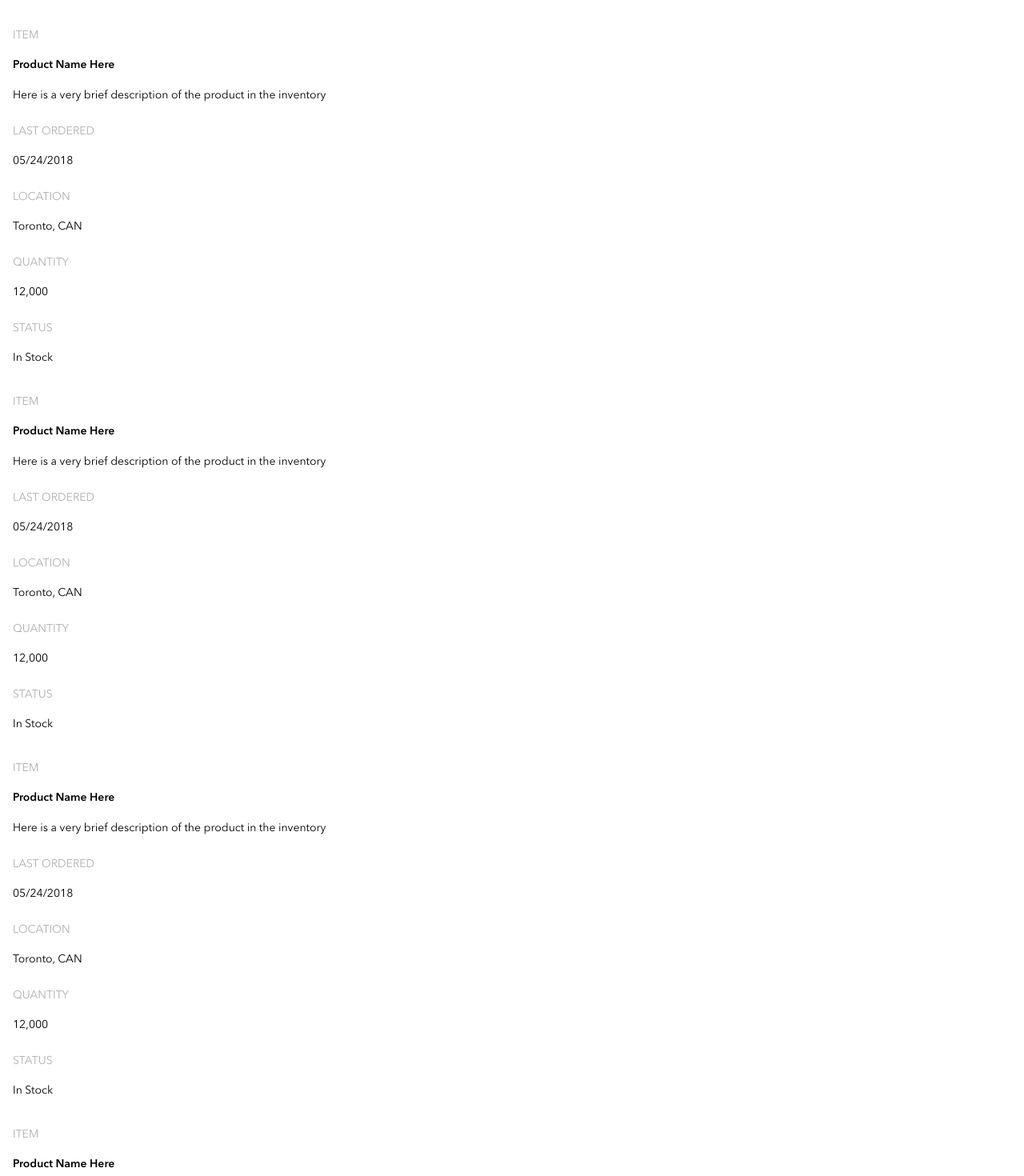
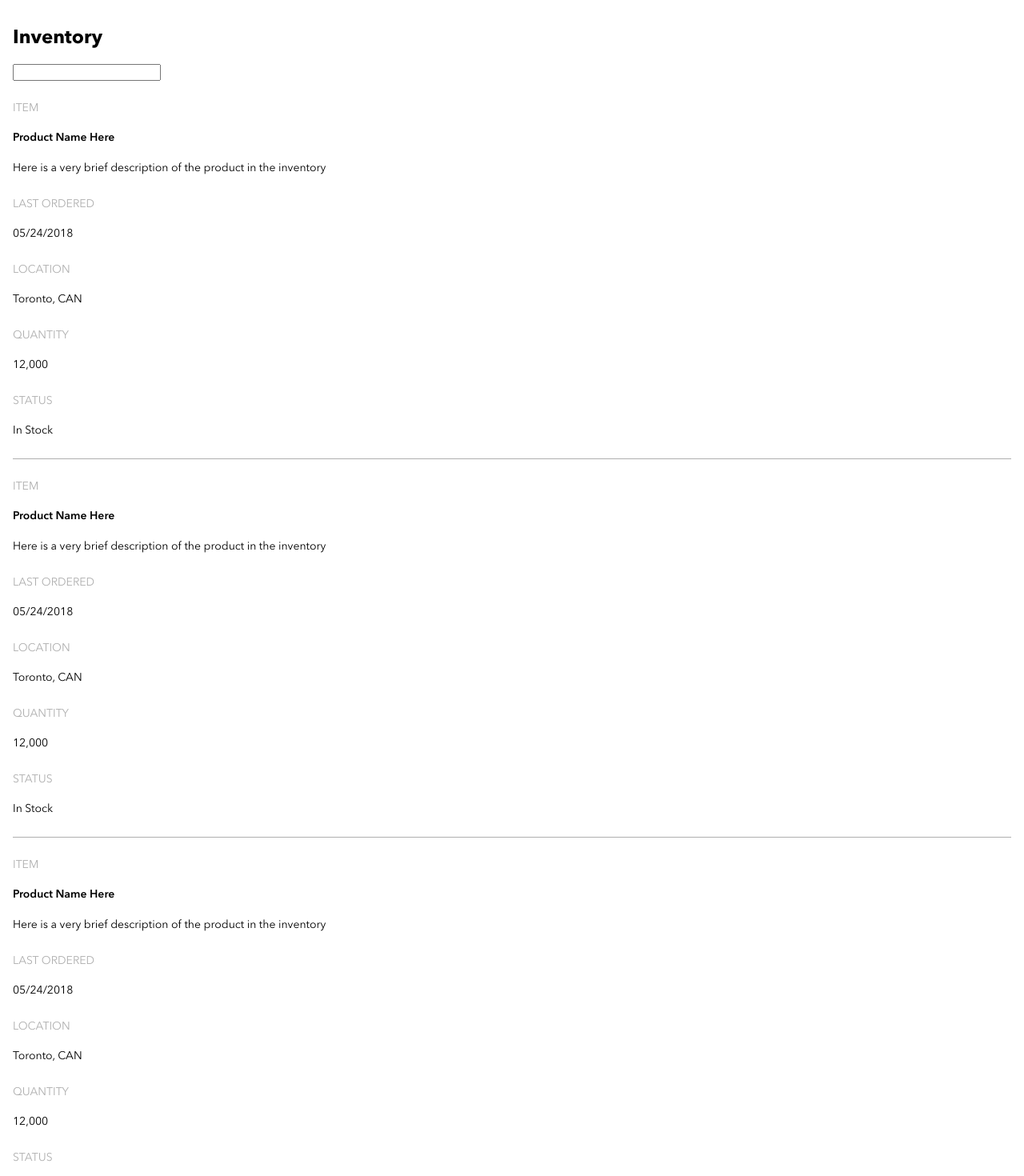
Before and after one commit to mkimsing/Instock, a React (Create React App) app in the folder client/: page / in a window 1280 px wide. Shown: the top 1470 px of the page at 80% size. Built offline with nearby package versions, Linux system fonts and the light colour scheme; no server answers.

Commit message:
Building inventory list page skeleton

```diff
--- a/client/src/App.js
+++ b/client/src/App.js
@@ -3,15 +3,7 @@ import "./styles/App.css";
 import InventoryContainer from "./containers/InventoryContainer";
 
 function App() {
-  return (
-    <>
-      <InventoryContainer />
-      <InventoryContainer />
-      <InventoryContainer />
-      <InventoryContainer />
-      <InventoryContainer />
-    </>
-  );
+  return <InventoryContainer />;
 }
 
 export default App;
--- /dev/null
+++ b/client/src/components/InventoryList.js
@@ -0,0 +1,19 @@
+import React from "react";
+import InventoryItem from "../components/InventoryItem";
+export default function InventoryList() {
+  return (
+    <div className="inventoryPage">
+      <div>
+        <h1>Inventory</h1>
+        <input />
+      </div>
+      <div>
+        <InventoryItem />
+        <InventoryItem />
+        <InventoryItem />
+        <InventoryItem />
+        <InventoryItem />
+      </div>
+    </div>
+  );
+}
--- a/client/src/containers/InventoryContainer.js
+++ b/client/src/containers/InventoryContainer.js
@@ -1,8 +1,7 @@
 import React, { Component } from "react";
 import axios from "axios";
 import apiInfo from "../helpers/api_info";
-import InventoryItem from "../components/InventoryItem";
-
+import InventoryList from "../components/InventoryList";
 export default class InventoryContainer extends Component {
   state = {
     inventory: {}
@@ -16,6 +15,6 @@ export default class InventoryContainer extends Component {
     });
   }
   render() {
-    return <InventoryItem />;
+    return <InventoryList />;
   }
 }
--- a/client/src/styles/App.css
+++ b/client/src/styles/App.css
@@ -68,7 +68,8 @@ body h5 {
 }
 
 .item {
-  margin: 10px 16px;
+  border-bottom: solid #afafaf 1px;
+  padding-bottom: 24px;
 }
 
 .item__flexContainer {
@@ -95,4 +96,8 @@ body h5 {
   margin-top: 24px;
   margin-bottom: 16px;
 }
+
+.inventoryPage {
+  margin: 32px 16px 10px 16px;
+}
 /*# sourceMappingURL=App.css.map */
--- a/client/src/styles/App.scss
+++ b/client/src/styles/App.scss
@@ -1,3 +1,4 @@
 @import "./partials/colors";
 @import "./partials/fonts";
 @import "./partials/inventoryItem";
+@import "./partials/InventoryList";
--- a/client/src/styles/partials/_inventoryItem.scss
+++ b/client/src/styles/partials/_inventoryItem.scss
@@ -1,5 +1,6 @@
 .item {
-  margin: 10px 16px;
+  border-bottom: solid $SILVER 1px;
+  padding-bottom: 24px;
   &__flexContainer {
     display: flex;
     flex-direction: column;
--- /dev/null
+++ b/client/src/styles/partials/_inventoryList.scss
@@ -0,0 +1,3 @@
+.inventoryPage {
+  margin: 32px 16px 10px 16px;
+}
```
Also changed, not shown: 1 other file (tests, documents, lock files or other folders).
